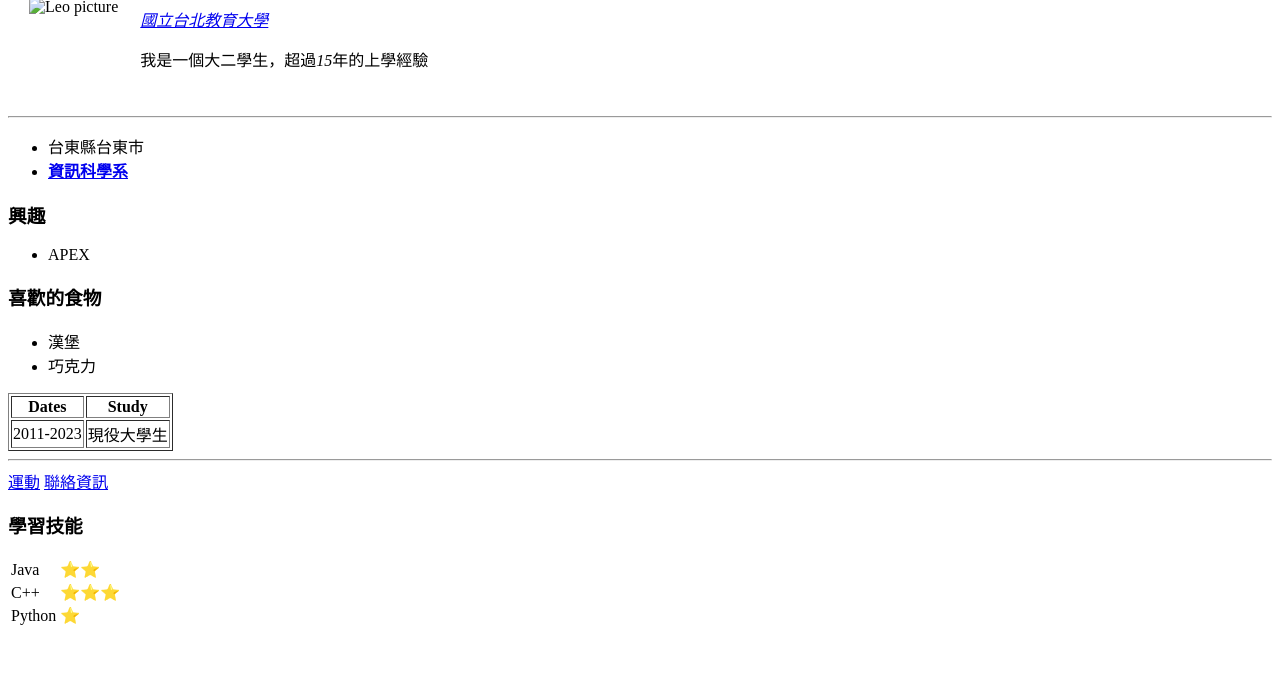
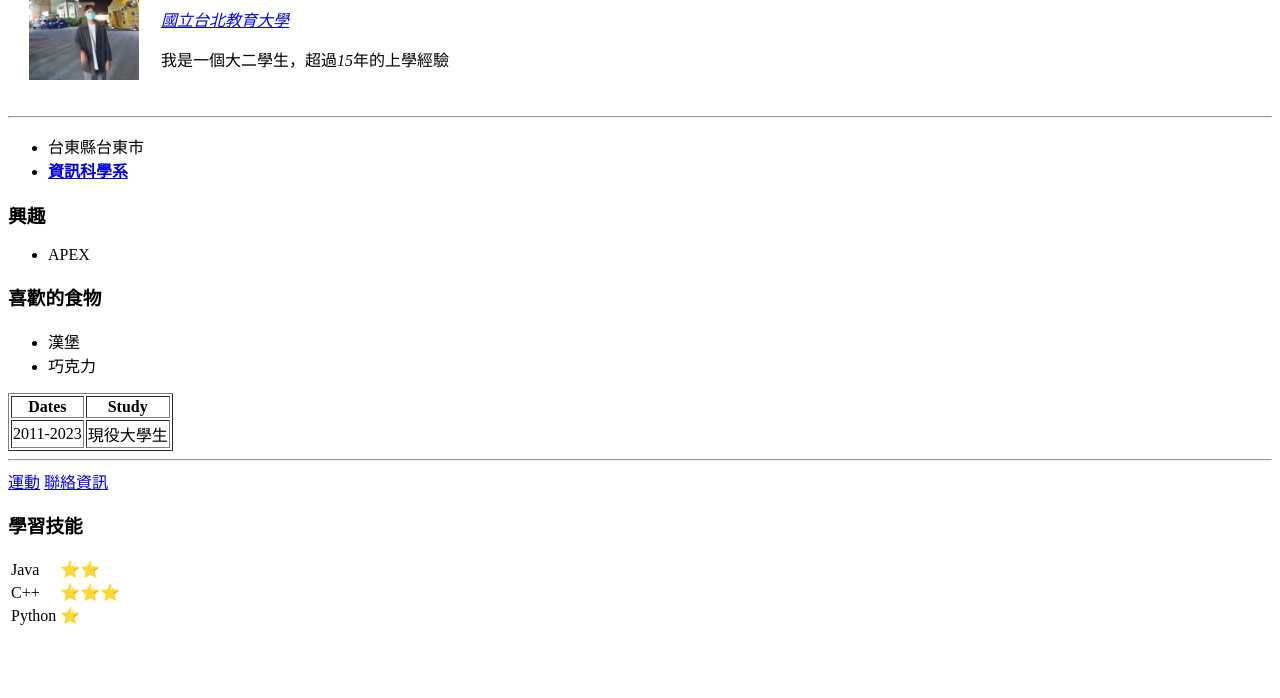
Before and after one commit to 111116022/CV_HTML, a plain HTML site: page index.html in a window 1280 px wide. Shown: the part 102-800 px from the top of the page. Drawn offline with Linux system fonts and the light colour scheme.

Commit message:
Add files via upload

```diff
--- a/index.html
+++ b/index.html
@@ -8,7 +8,7 @@
 <body>
     <table cellspacing ="20">
         <tr>
-            <td><img src="1127.png" width="110" height="150" alt="Leo picture"></td>
+            <td><img src="images/1127.png" width="110" height="150" alt="Leo picture"></td>
             <td><h1>Leo Pan</h1>
                 <p><em><a href="https://www.ntue.edu.tw/">國立台北教育大學</a></em></p>
                 <p>我是一個大二學生，超過<i>15</i>年的上學經驗</p></td>
```
